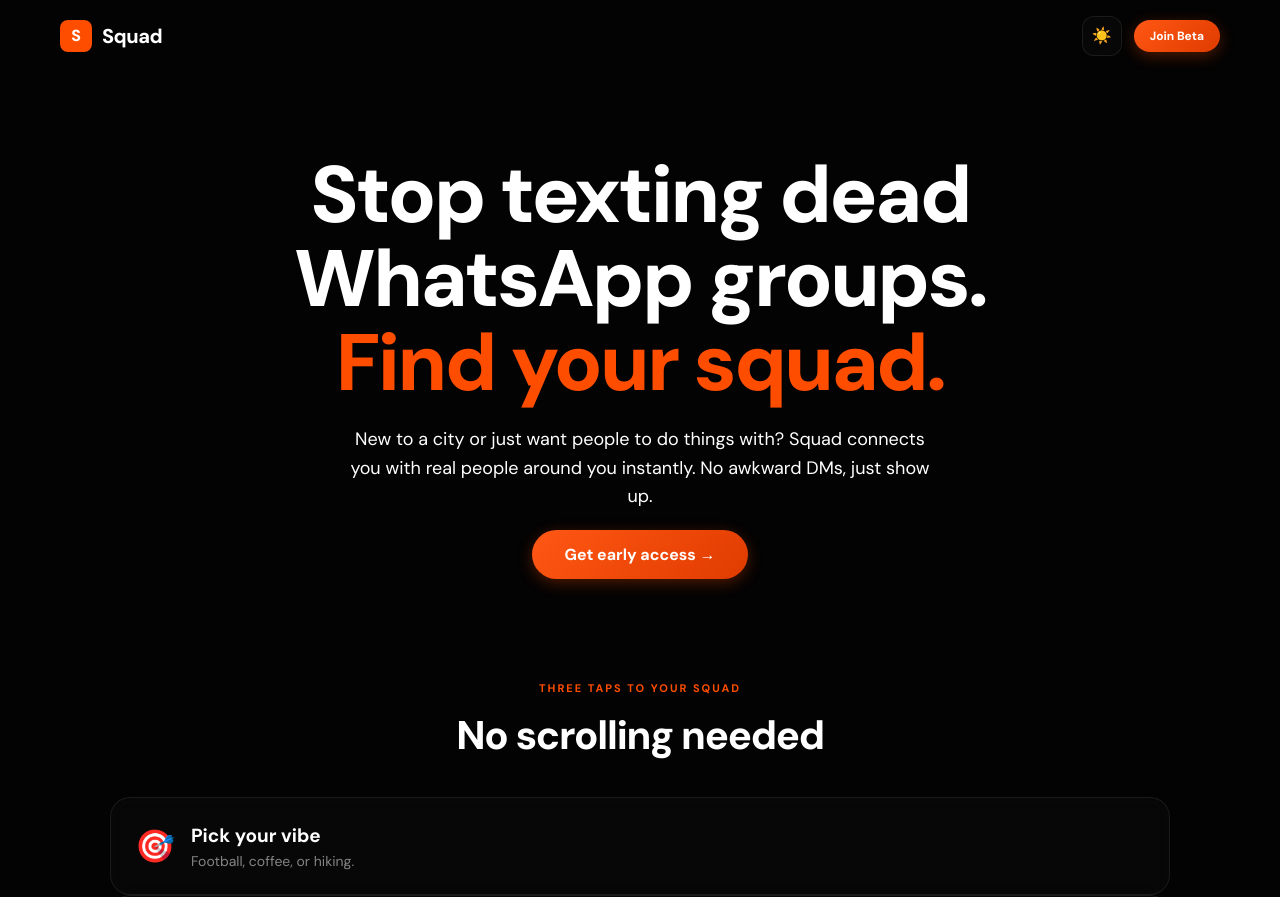
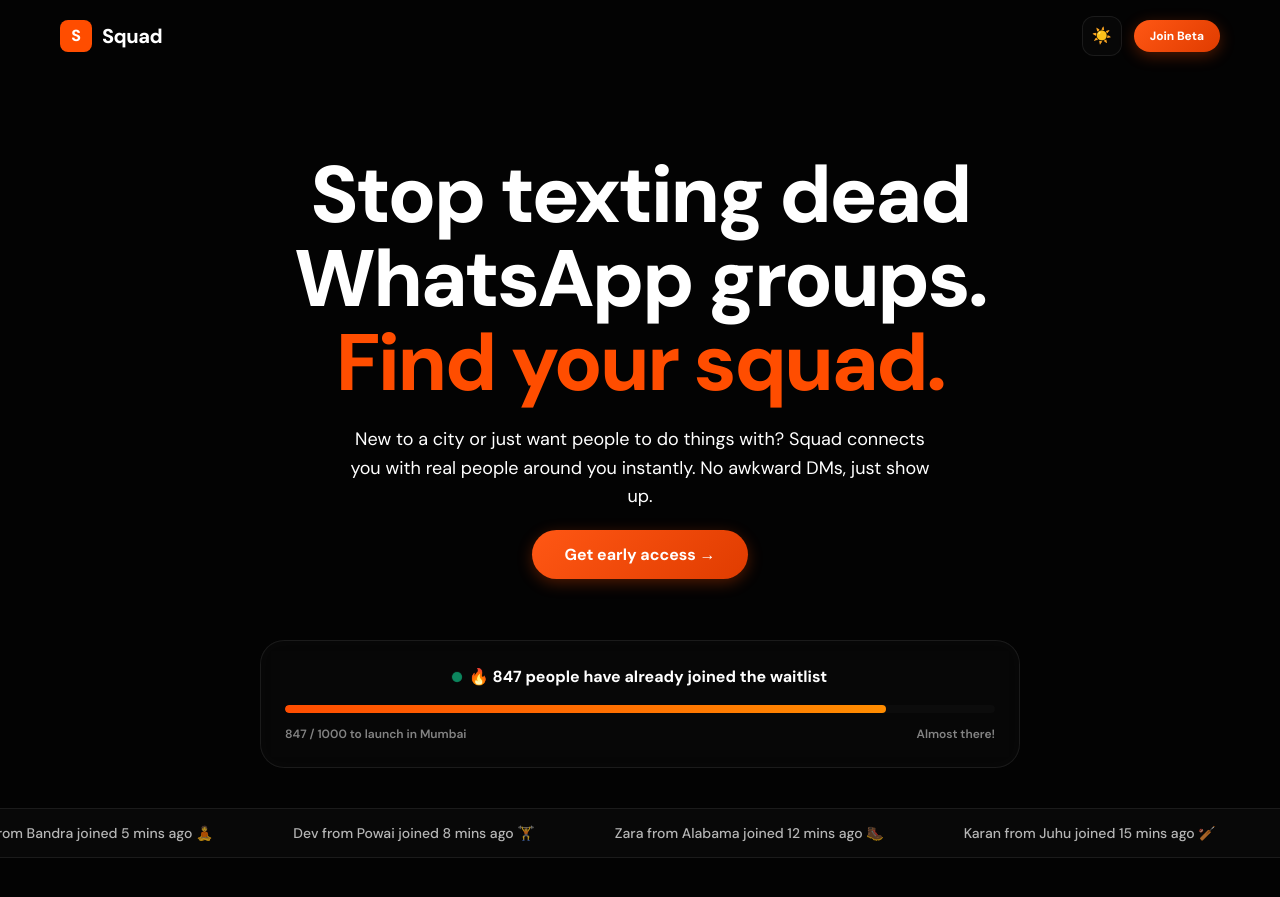
Before and after one commit to rahilmemdani/squad, a Next.js app: page / in a window 1280 px wide. Shown: the top 897 px of the page. Built offline with nearby package versions, Linux system fonts and the light colour scheme.

Commit message:
Replaced

```diff
--- a/src/app/page.tsx
+++ b/src/app/page.tsx
@@ -269,8 +269,53 @@
         }
         .filter-chip.active {
             background: var(--accent);
-            color: #fff;
+            color: var(--filter-active-text);
             border-color: var(--accent);
+        }
+
+        @keyframes pulse {
+            0% { transform: scale(1); opacity: 1; }
+            50% { transform: scale(1.5); opacity: 0.5; }
+            100% { transform: scale(1); opacity: 1; }
+        }
+
+        .pulse-dot {
+            width: 8px;
+            height: 8px;
+            background: #10b981;
+            border-radius: 50%;
+            display: inline-block;
+            margin-right: 8px;
+            animation: pulse 2s infinite;
+        }
+
+        @keyframes ticker {
+            0% { transform: translateX(0); }
+            100% { transform: translateX(-50%); }
+        }
+
+        .ticker-container {
+            width: 100%;
+            overflow: hidden;
+            background: var(--glass-bg);
+            border-top: 1px solid var(--glass-border);
+            border-bottom: 1px solid var(--glass-border);
+            padding: 12px 0;
+            white-space: nowrap;
+        }
+
+        .ticker-content {
+            display: inline-block;
+            animation: ticker 30s linear infinite;
+        }
+
+        .ticker-item {
+            display: inline-block;
+            padding: 0 40px;
+            color: var(--text);
+            opacity: 0.7;
+            font-size: 14px;
+            font-weight: 500;
         }
 
         @media (max-width: 768px) {
@@ -318,6 +363,41 @@
           <a href="#waitlist" className="btn-primary" style={{ padding: '14px 32px', borderRadius: 100, fontSize: 16, textDecoration: 'none' }}>Get early access →</a>
         </div>
       </section>
+
+      {/* Live Momentum Bar */}
+      <section style={{ maxWidth: 800, margin: '0 auto 40px', padding: '0 20px' }}>
+        <div className="glass-card" style={{ padding: '24px', borderRadius: 24, textAlign: 'center' }}>
+          <div style={{ display: 'flex', alignItems: 'center', justifyContent: 'center', marginBottom: 16 }}>
+            <span className="pulse-dot"></span>
+            <span style={{ fontWeight: 700, fontSize: 16, color: 'var(--text)' }}>
+              🔥 847 people have already joined the waitlist
+            </span>
+          </div>
+          <div style={{ background: 'var(--glass-bg)', height: 8, borderRadius: 10, overflow: 'hidden', marginBottom: 12 }}>
+            <div style={{ width: '84.7%', height: '100%', background: 'linear-gradient(90deg, #ff4d00, #ff8c00)', borderRadius: 10 }}></div>
+          </div>
+          <div style={{ display: 'flex', justifyContent: 'space-between', fontSize: 12, fontWeight: 600, color: 'var(--text)', opacity: 0.5 }}>
+            <span>847 / 1000 to launch in Mumbai</span>
+            <span>Almost there!</span>
+          </div>
+        </div>
+      </section>
+
+      {/* Recent Joiners Ticker */}
+      <div className="ticker-container">
+        <div className="ticker-content">
+          {[1, 2].map((loop) => (
+            <div key={loop} style={{ display: 'inline-block' }}>
+              <span className="ticker-item">Arjun from Andheri joined 2 mins ago ⚽</span>
+              <span className="ticker-item">Priya from Bandra joined 5 mins ago 🧘</span>
+              <span className="ticker-item">Dev from Powai joined 8 mins ago 🏋️</span>
+              <span className="ticker-item">Zara from Alabama joined 12 mins ago 🥾</span>
+              <span className="ticker-item">Karan from Juhu joined 15 mins ago 🏏</span>
+              <span className="ticker-item">Rohan from Colaba joined 18 mins ago ☕</span>
+            </div>
+          ))}
+        </div>
+      </div>
 
       {/* Three taps section */}
       <section id="how" style={{ maxWidth: 1100, margin: '0 auto', padding: '40px 20px' }}>
@@ -564,6 +644,29 @@
         </div>
       </section>
 
+      {/* Testimonials */}
+      <section style={{ padding: '80px 20px', background: theme === 'dark' ? 'rgba(255,255,255,0.01)' : 'rgba(0,0,0,0.01)' }}>
+        <div style={{ maxWidth: 1100, margin: '0 auto' }}>
+          <div style={{ textAlign: 'center', marginBottom: 48 }}>
+            <div style={{ fontSize: 11, fontWeight: 700, color: 'var(--accent)', letterSpacing: 2, textTransform: 'uppercase', marginBottom: 8 }}>Early Adopters</div>
+            <h2 className="syne-font h2-title" style={{ fontWeight: 800, fontSize: 36, letterSpacing: -1, color: 'var(--text)' }}>What our beta testers say</h2>
+          </div>
+
+          <div className="grid-3" style={{ display: 'grid', gridTemplateColumns: 'repeat(3, 1fr)', gap: 24 }}>
+            {[
+              { text: "Finally found people to play Sunday football with. No more texting 6 groups.", user: "Arjun M., Mumbai ⚽" },
+              { text: "Moved to Alabama 3 months ago and knew nobody. Squad changed that in a week.", user: "Priya S., Alabama 🥾" },
+              { text: "Created a board game night squad and now we meet every Friday. It just works.", user: "Dev K., Bangalore 🎲" }
+            ].map((t, i) => (
+              <div key={i} className="glass-card" style={{ padding: '32px', borderRadius: 24, display: 'flex', flexDirection: 'column', justifyContent: 'space-between' }}>
+                <p style={{ fontSize: 16, lineHeight: 1.6, color: 'var(--text)', marginBottom: 24, fontWeight: 500, fontStyle: 'italic' }}>"{t.text}"</p>
+                <div style={{ fontWeight: 700, fontSize: 14, color: 'var(--accent)' }}>{t.user}</div>
+              </div>
+            ))}
+          </div>
+        </div>
+      </section>
+
       {/* Waitlist Section */}
       <section id="waitlist" style={{ padding: '80px 20px', position: 'relative' }}>
         <div style={{ maxWidth: 640, margin: '0 auto', textAlign: 'center' }}>
```
